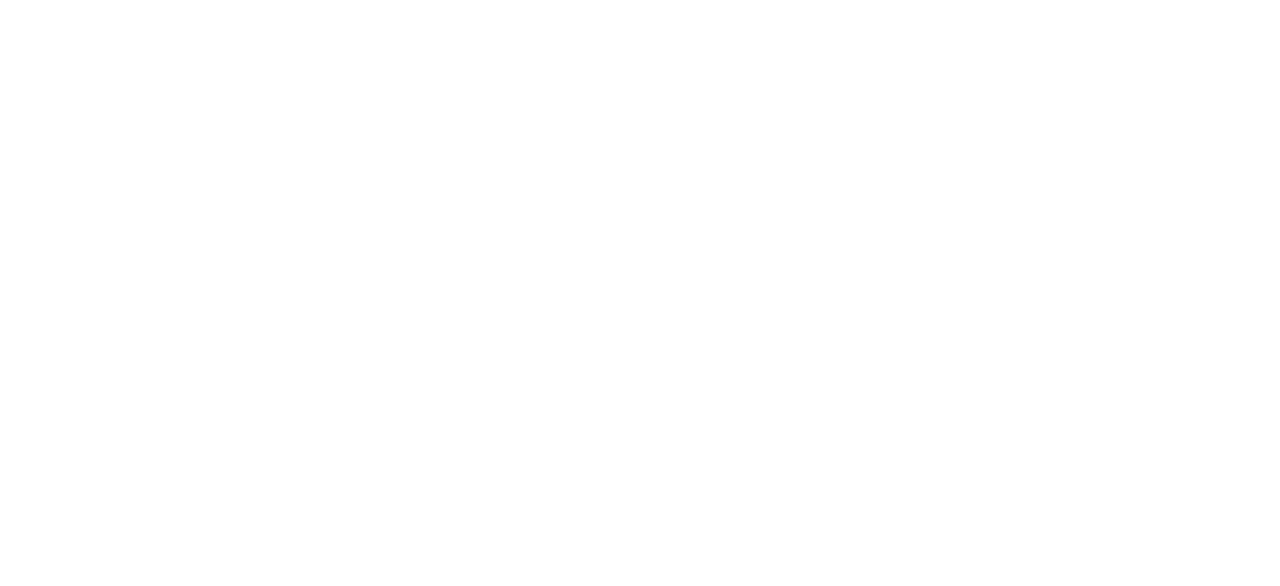
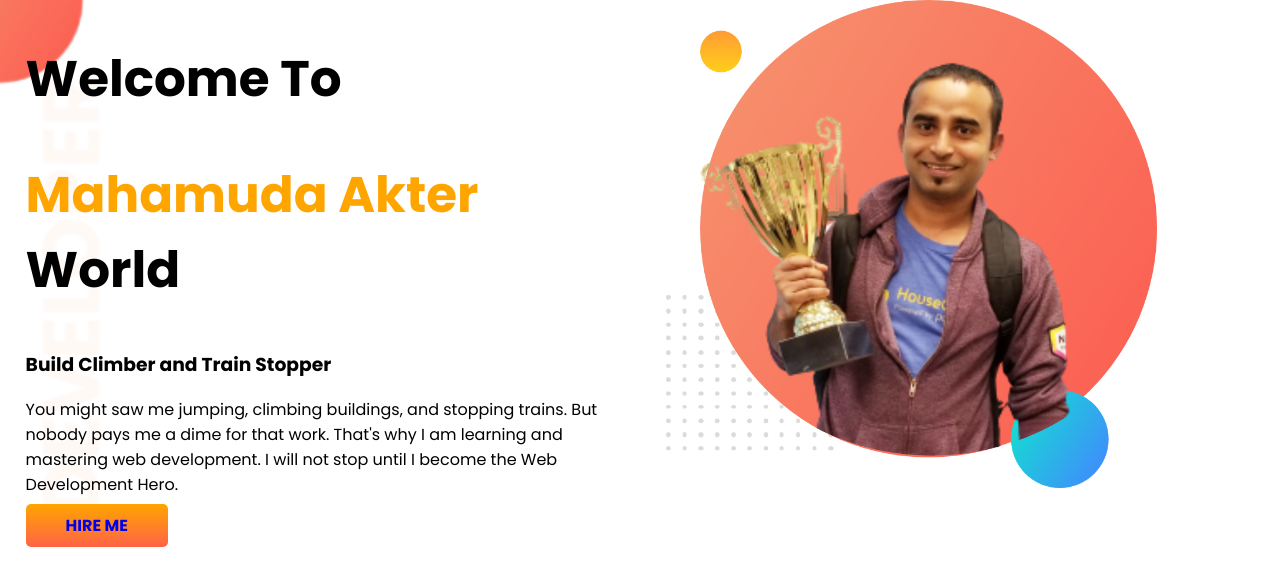
Before and after one commit to MahamudaM/devoloperProtfolio, a plain HTML site: page Index.html in a window 1280 px wide. Drawn offline with Linux system fonts and the light colour scheme.

Commit message:
top banner added

```diff
--- a/Index.html
+++ b/Index.html
@@ -1,12 +1,24 @@
 <!DOCTYPE html>
 <html lang="en">
-<head>
-    <meta charset="UTF-8">
-    <meta http-equiv="X-UA-Compatible" content="IE=edge">
-    <meta name="viewport" content="width=device-width, initial-scale=1.0">
+  <head>
+    <meta charset="UTF-8" />
+    <meta http-equiv="X-UA-Compatible" content="IE=edge" />
+    <meta name="viewport" content="width=device-width, initial-scale=1.0" />
     <title>This is my Protfolio Website</title>
-</head>
-<body>
+    <link rel="stylesheet" href="style.css" />
+  </head>
+  <body>
+  <section id="bannarsImg">
+    <div class="hadding">
+        <h1>Welcome To</h1>
+        <h1> <span class="oragn">Mahamuda Akter</span> World</h1>
+        <h3>Build Climber and Train Stopper</h3>
+        <P>You might saw me jumping, climbing buildings, and stopping trains. But nobody pays me a dime for that work. That's why I am learning and mastering web development. I will not stop until I become the Web Development Hero.</P>
+        <a class="linkBtn"target="_blank" href="https://www.linkedin.com/company/programminghero/">HIRE ME</a>
 
-</body>
+    </div>
+  <div class="hadding">  <img src="images/jonkarbai.png" alt=""></div>
+  </section>
+
+  </body>
 </html>
--- a/style.css
+++ b/style.css
@@ -0,0 +1,34 @@
+@import url('https://fonts.googleapis.com/css2?family=Poppins:ital,wght@0,100;0,200;0,300;0,400;0,500;0,600;0,700;0,800;0,900;1,100;1,200;1,300;1,400;1,500;1,600;1,700;1,800;1,900&display=swap');
+body{
+    font-family: 'Poppins', sans-serif;
+    margin:0;
+    padding:0;
+}
+h1{
+    font-size:50px;
+}
+.oragn{
+    color:orange;
+}
+section{
+    display:flex;
+}
+.hadding{
+    width:50%;
+    padding-left:2%;
+}
+.hadding img{
+    width:80%;
+}
+.linkBtn{
+    text-decoration: none;
+    background-image: linear-gradient( orange, tomato);
+    padding: 10px 40px;
+    font-weight: 700;
+    border-radius: 5px;
+}
+#bannarsImg{
+    background:url(images/top-banner.png);
+    background-repeat:no-repeat;
+    background-size:cover;
+}
```
Also changed, not shown: images/dream-bg.png (added), images/exp-bg.png (added), images/jhankar.png (added), images/jhankar2.png (added), images/jonkarbai.png (added), images/my-bg.png (added), images/my-bg2.png (added), images/top-banner.png (added), 7 other files.
